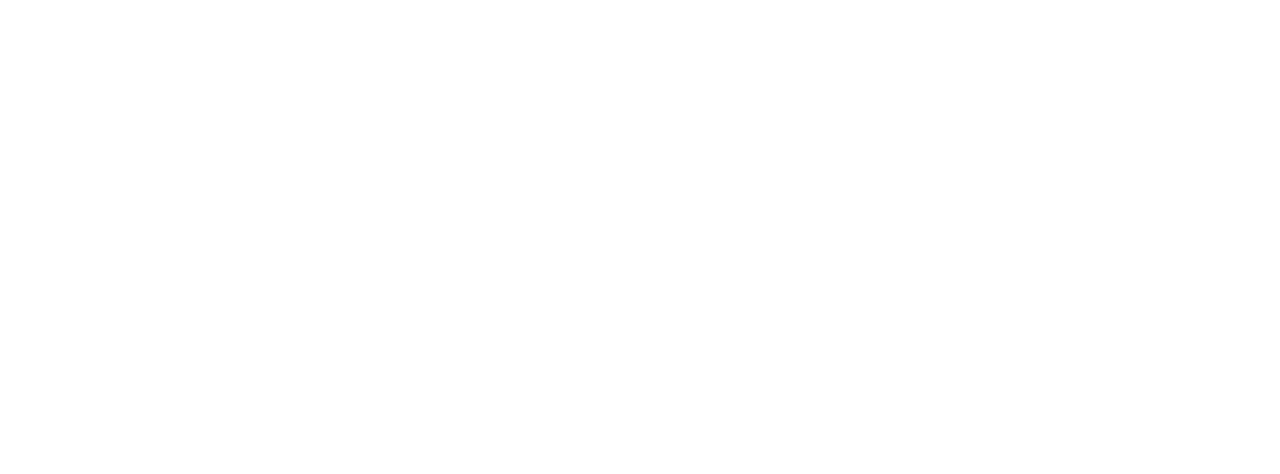
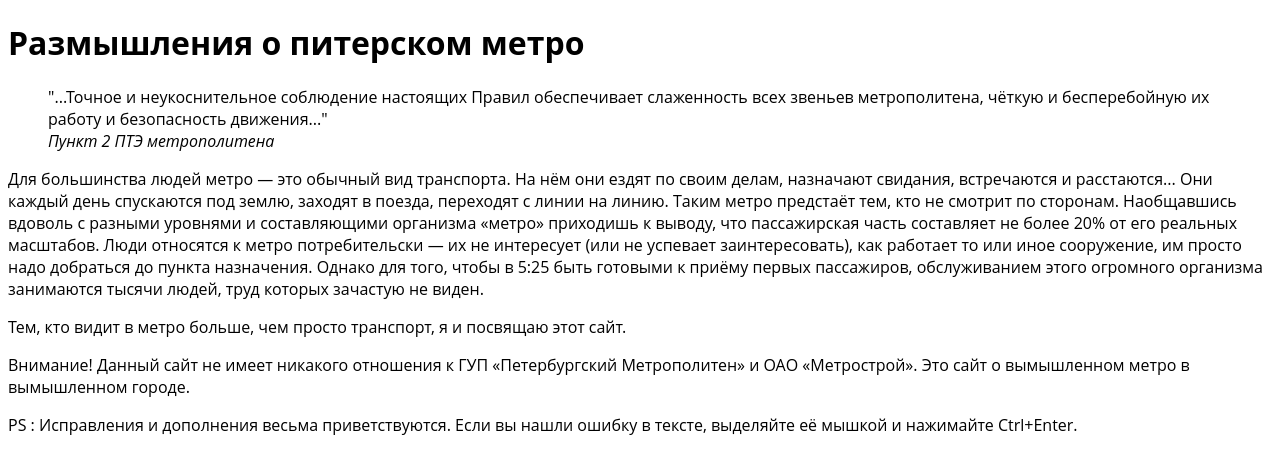
Before and after one commit to alexandraleo/metro, a website: page index.html in a window 1280 px wide. Drawn offline with nearby package versions, Linux system fonts and the light colour scheme; files that its build step writes are made by us from their sources; a web font is replaced by a local one.

Commit message:
Индекс

```diff
--- a/index.html
+++ b/index.html
@@ -7,6 +7,27 @@
     <link rel="stylesheet" href="css/style.css">
   </head>
   <body>
+    <header class="page-header">
+      <navigation class="page-header__navigation">
 
+      </navigation>
+    </header>
+    <main class="page-main">
+      <h1 class="page-main__header">Размышления о питерском метро</h1>
+      <blockquote class="blockquote page-main__blockquote">
+        "...Точное и неукоснительное соблюдение настоящих Правил обеспечивает слаженность всех звеньев метрополитена, чёткую и бесперебойную их работу и безопасность движения..."
+        <footer class="blockquote__footer">
+          <cite class="blockquote__cite">Пункт 2 ПТЭ метрополитена</cite>
+        </footer>
+      </blockquote>
+
+        <p class="page-main__paragraph">Для большинства людей метро — это обычный вид транспорта. На нём они ездят по своим делам, назначают свидания, встречаются и расстаются... Они каждый день спускаются под землю, заходят в поезда, переходят с линии на линию. Таким метро предстаёт тем, кто не смотрит по сторонам. Наобщавшись вдоволь с разными уровнями и составляющими организма «метро» приходишь к выводу, что пассажирская часть составляет не более 20% от его реальных масштабов. Люди относятся к метро потребительски — их не интересует (или не успевает заинтересовать), как работает то или иное сооружение, им просто надо добраться до пункта назначения. Однако для того, чтобы в 5:25 быть готовыми к приёму первых пассажиров, обслуживанием этого огромного организма занимаются тысячи людей, труд которых зачастую не виден.</p>
+
+        <p class="page-main__paragraph">Тем, кто видит в метро больше, чем просто транспорт, я и посвящаю этот сайт.</p>
+
+        <p class="page-main__paragraph">Внимание! Данный сайт не имеет никакого отношения к ГУП «Петербургский Метрополитен» и ОАО «Метрострой». Это сайт о вымышленном метро в вымышленном городе.</p>
+
+        <p class="page-main__paragraph">PS : Исправления и дополнения весьма приветствуются. Если вы нашли ошибку в тексте, выделяйте её мышкой и нажимайте Ctrl+Enter.</p>
+    </main>
   </body>
 </html>
```
